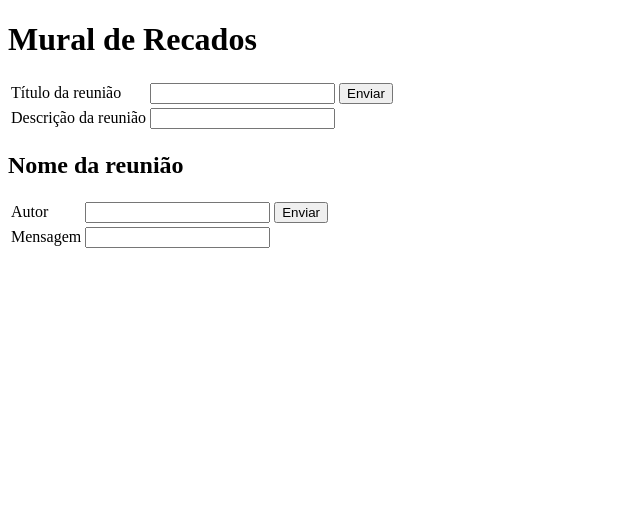
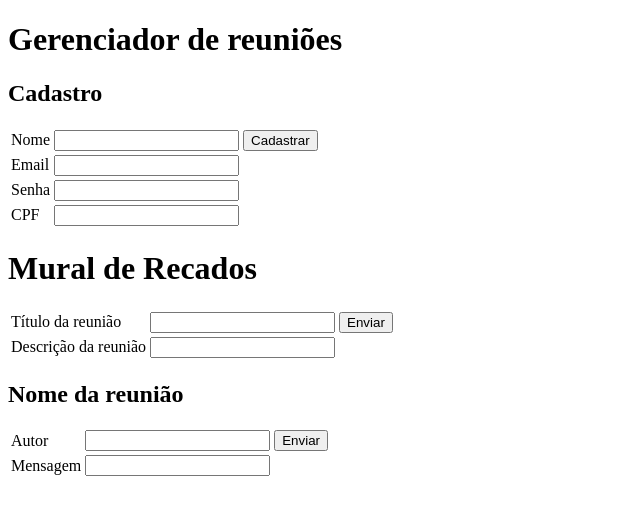
Before and after one commit to MatheusPaixaoG/meeting-manager, an Angular app in the folder mtm-gui/: page / in a window 1280 px wide. Shown: the top 514 px of the page, without its empty margins (0-640 px from the left). Built offline with nearby package versions, Linux system fonts and the light colour scheme.

Commit message:
Funcionalidade de cadastro de usuarios adicionada

```diff
--- a/mtm-gui/src/app/app.component.html
+++ b/mtm-gui/src/app/app.component.html
@@ -1,3 +1,27 @@
+<h1>Gerenciador de reuniões</h1>
+
+<h2>Cadastro</h2>
+<table>
+  <tr>
+    <td><label>Nome</label></td>
+    <td><input [(ngModel)]="usuario.nome"></td>
+    <td><button (click)="addUser(usuario)">Cadastrar</button></td>
+  </tr>
+  <tr>
+    <td><label>Email</label></td>
+    <td><input [(ngModel)]="usuario.email"></td>
+  </tr>
+  <tr>
+    <td><label>Senha</label></td>
+    <td><input [(ngModel)]="usuario.senha"></td>
+  </tr>
+  <tr>
+    <td><label>CPF</label></td>
+    <td><input [(ngModel)]="usuario.cpf"></td>
+  </tr>
+</table>
+
+
 <h1>Mural de Recados</h1>
 
 <ul>
--- a/mtm-gui/src/app/app.component.ts
+++ b/mtm-gui/src/app/app.component.ts
@@ -4,6 +4,8 @@ import { Recado } from './Recado';
 import { Reuniao } from './reuniao';
 import { ReuniaoService } from './reuniao.service';
 import { MuralService } from './mural.service';
+import { Usuario } from './usuario';
+import { UsuarioService } from './usuario.service';
 
 @Component({
   selector: 'app-root',
@@ -11,6 +13,7 @@ import { MuralService } from './mural.service';
   styleUrls: ['./app.component.css']
 })
 export class AppComponent {
+  usuario: Usuario = { nome: "", email: "", senha: "", cpf: "" };
   date!: Date;
   reuniao: Reuniao = { title: "", description: "", mural: [], date: this.date };
   reunioes: Reuniao[] = [];
@@ -18,6 +21,7 @@ export class AppComponent {
   recado: Recado = { author: "", content: "" };
   reuniaoService = new ReuniaoService();
   muralService = new MuralService();
+  usuarioService = new UsuarioService();
 
   addMeeting(rn: Reuniao): void {
     this.date = new Date();
@@ -28,6 +32,12 @@ export class AppComponent {
       this.reuniao.title = "";
     }
   }
+
+  addUser(u: Usuario): void {
+    this.usuarioService.addUser(u);
+    this.usuario = { nome: "", email: "", senha: "", cpf: "" };
+  }
+
   addMessage(r: Recado): void {
     if (this.descricaoValida(r.content)) {  // Se nada tiver sido escrito no campo da mensagem, pede para escrever algo
       this.muralService.addMessage(r);
--- /dev/null
+++ b/mtm-gui/src/app/usuario.service.ts
@@ -0,0 +1,8 @@
+import { Usuario } from "./usuario";
+
+export class UsuarioService {
+  usuarios: Usuario[] = [];
+  addUser(usuario: Usuario): void {
+    this.usuarios.push(usuario);
+  }
+}
--- /dev/null
+++ b/mtm-gui/src/app/usuario.ts
@@ -0,0 +1,6 @@
+export class Usuario {
+  nome!: string;
+  email!: string;
+  senha!: string;
+  cpf!: string;
+}
```
